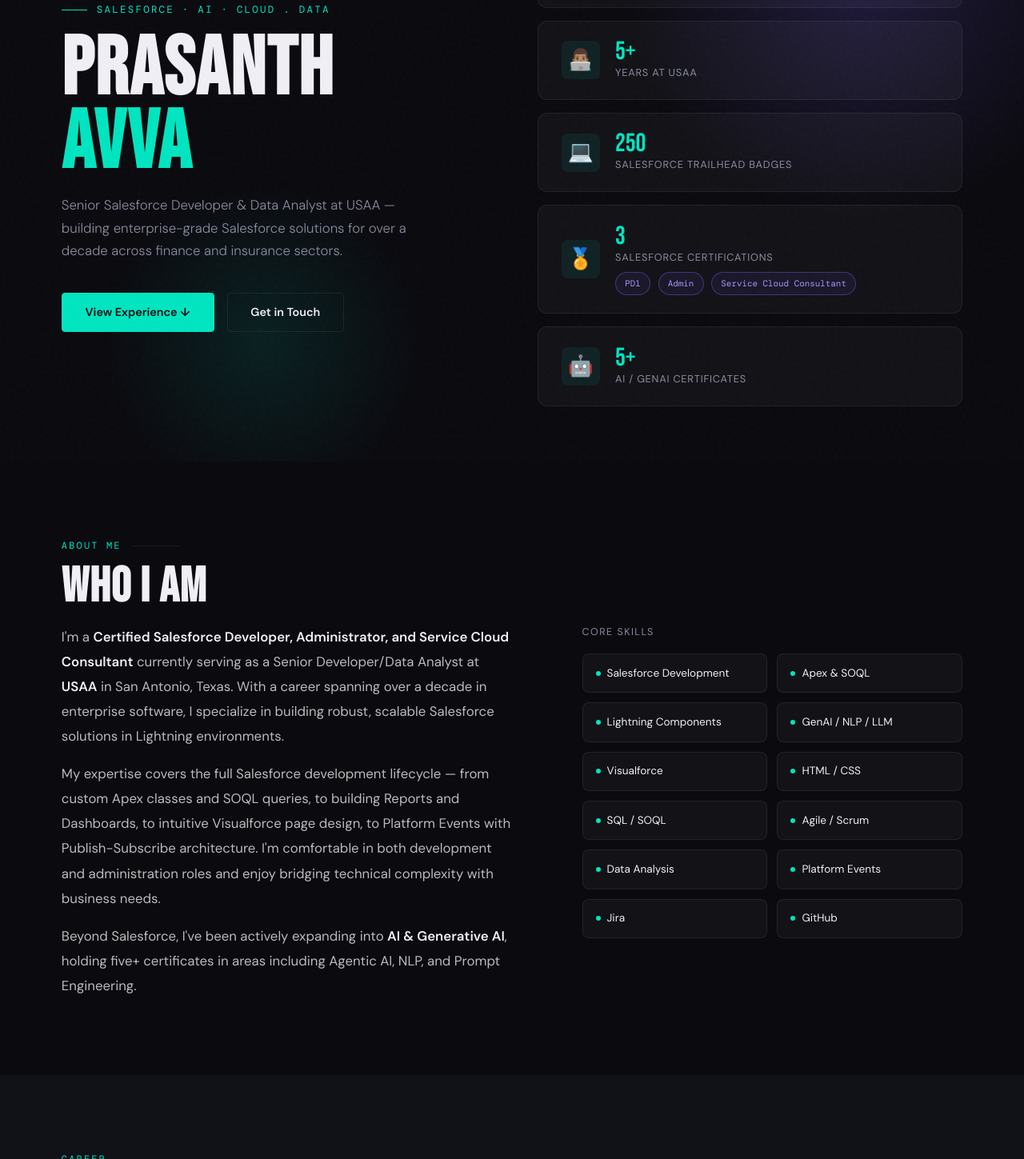
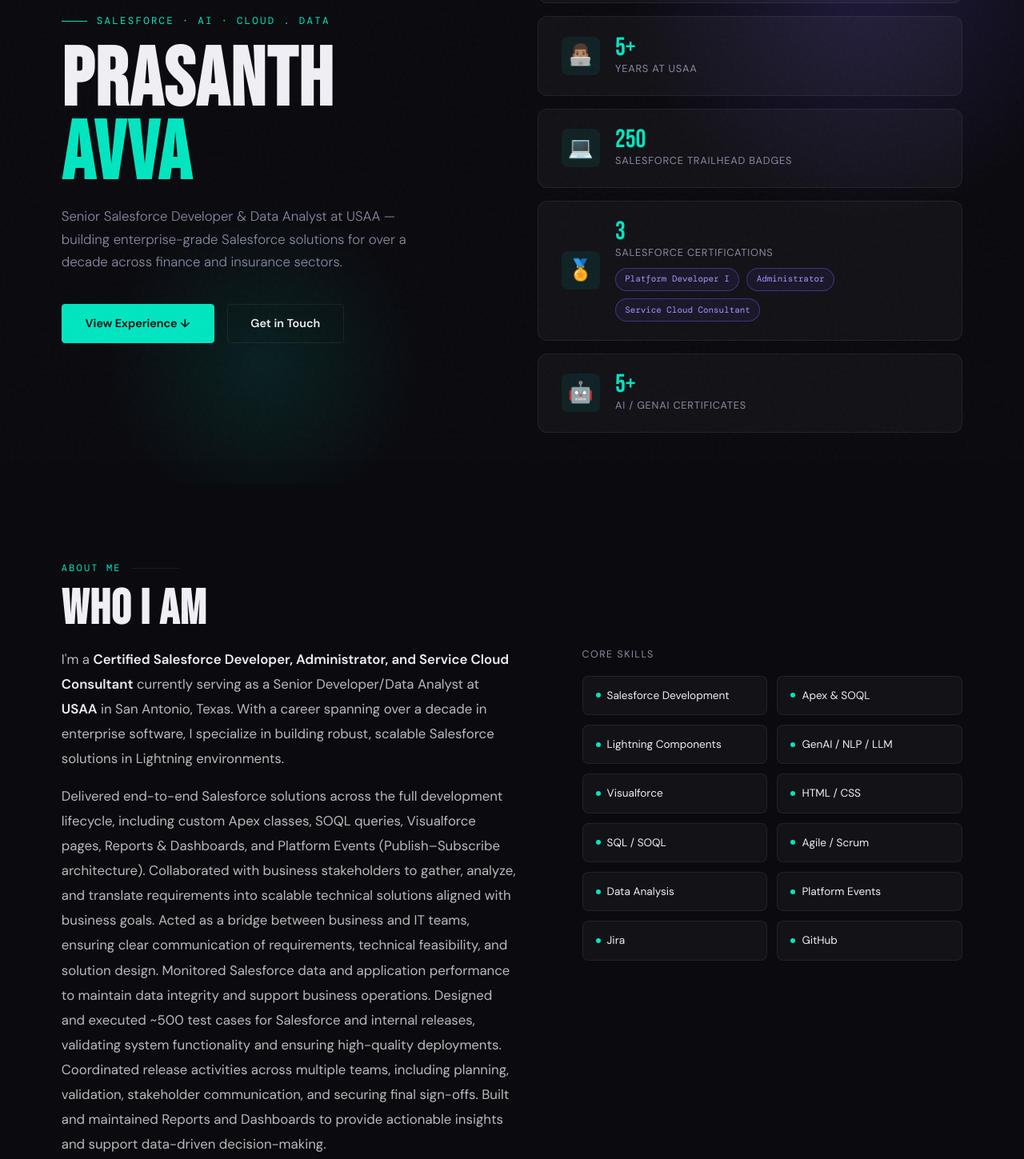
Before and after one commit to prasanthavva/LinkedIn, a plain HTML site: page index.html in a window 1280 px wide. Shown: the part 223-1672 px from the top of the page at 80% size. Drawn offline with nearby package versions, Linux system fonts and the light colour scheme.

Commit message:
Update index.html

```diff
--- a/index.html
+++ b/index.html
@@ -462,8 +462,8 @@
         <div class="stat-num">3</div>
         <div class="stat-label">Salesforce Certifications</div>
         <div class="cert-row">
-          <span class="cert-badge">PD1</span>
-          <span class="cert-badge">Admin</span>
+          <span class="cert-badge">Platform Developer I</span>
+          <span class="cert-badge">Administrator</span>
           <span class="cert-badge">Service Cloud Consultant</span>
         </div>
       </div>
@@ -491,10 +491,13 @@
         scalable Salesforce solutions in Lightning environments.
       </p>
       <p>
-        My expertise covers the full Salesforce development lifecycle — from custom Apex classes and
-        SOQL queries, to building Reports and Dashboards, to intuitive Visualforce page design, to Platform Events with Publish-Subscribe architecture.
-        I'm comfortable in both development and administration roles and enjoy bridging
-        technical complexity with business needs.
+        Delivered end-to-end Salesforce solutions across the full development lifecycle, including custom Apex classes, SOQL queries, Visualforce pages, Reports & Dashboards, and Platform Events (Publish–Subscribe architecture).
+        Collaborated with business stakeholders to gather, analyze, and translate requirements into scalable technical solutions aligned with business goals.
+        Acted as a bridge between business and IT teams, ensuring clear communication of requirements, technical feasibility, and solution design.
+        Monitored Salesforce data and application performance to maintain data integrity and support business operations.
+        Designed and executed ~500 test cases for Salesforce and internal releases, validating system functionality and ensuring high-quality deployments.
+        Coordinated release activities across multiple teams, including planning, validation, stakeholder communication, and securing final sign-offs.
+        Built and maintained Reports and Dashboards to provide actionable insights and support data-driven decision-making.
       </p>
       <p>
         Beyond Salesforce, I've been actively expanding into <strong>AI &amp; Generative AI</strong>,
```
